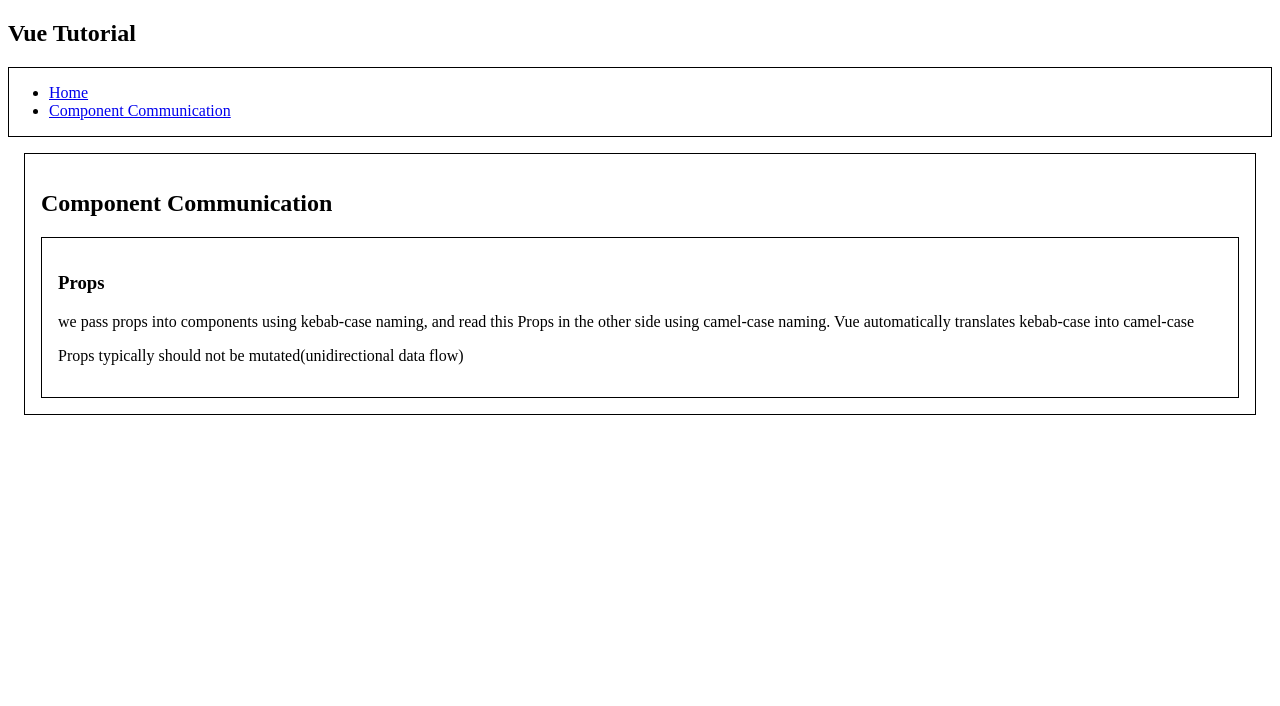
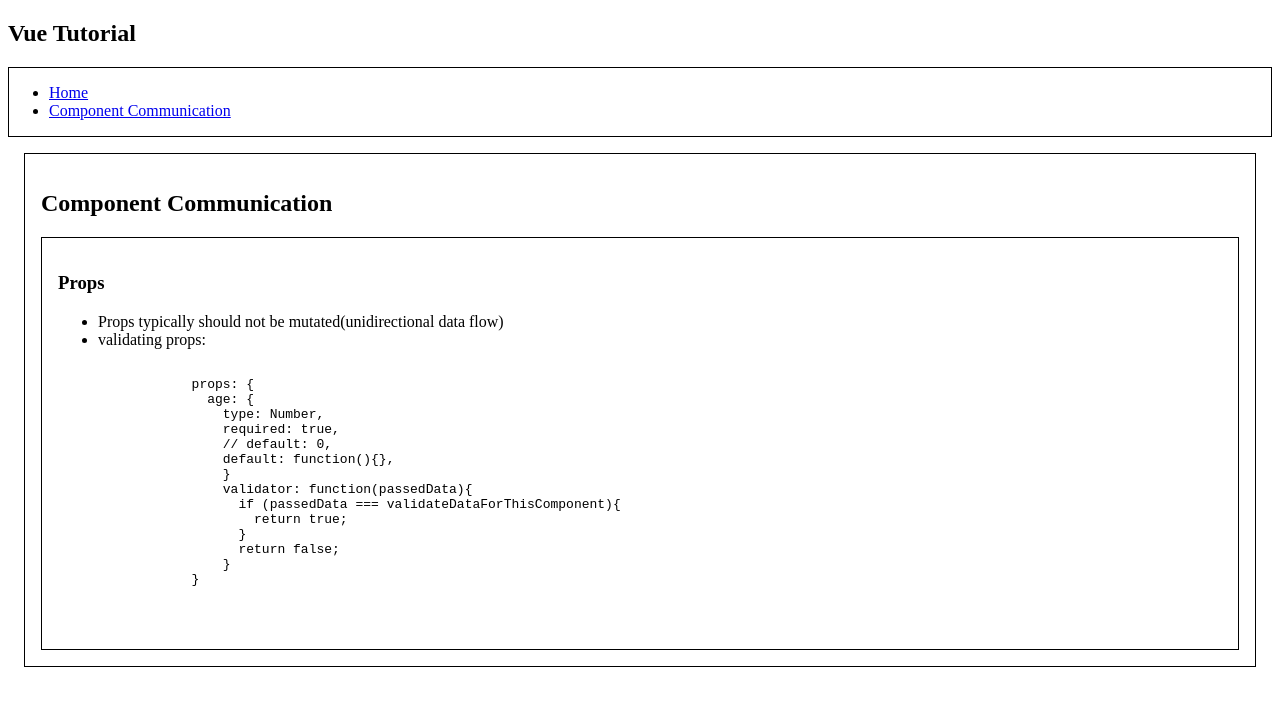
Before and after one commit to MohammadFAHssn/V_u_e, a Vue app in the folder vue-project/: page /component-communication in a window 1280 px wide. Shown: the top 706 px of the page. Built offline with nearby package versions, Linux system fonts and the light colour scheme.

Commit message:
validating props

```diff
--- a/vue-project/src/components/ComponentCommunication/ComponentCommunication.vue
+++ b/vue-project/src/components/ComponentCommunication/ComponentCommunication.vue
@@ -7,11 +7,30 @@
 
   <section class="tip">
     <h3>Props</h3>
-    <p>
-      we pass props into components using kebab-case naming, and read this Props in the other side
-      using camel-case naming. Vue automatically translates kebab-case into camel-case
-    </p>
+    <ul>
+      <li>Props typically should not be mutated(unidirectional data flow)</li>
 
-    <p>Props typically should not be mutated(unidirectional data flow)</p>
+      <li>
+        validating props:
+        <pre>
+          <code>
+            props: {
+              age: {
+                type: Number,
+                required: true,
+                // default: 0,
+                default: function(){},
+                }
+                validator: function(passedData){
+                  if (passedData === validateDataForThisComponent){
+                    return true;
+                  }
+                  return false;
+                }
+            }
+          </code>
+        </pre>
+      </li>
+    </ul>
   </section>
 </template>
```
